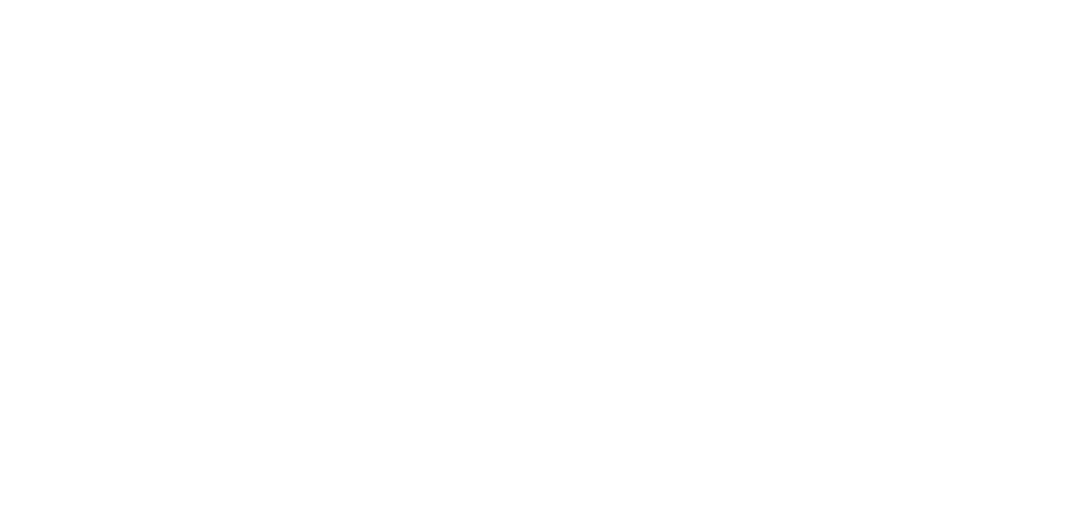
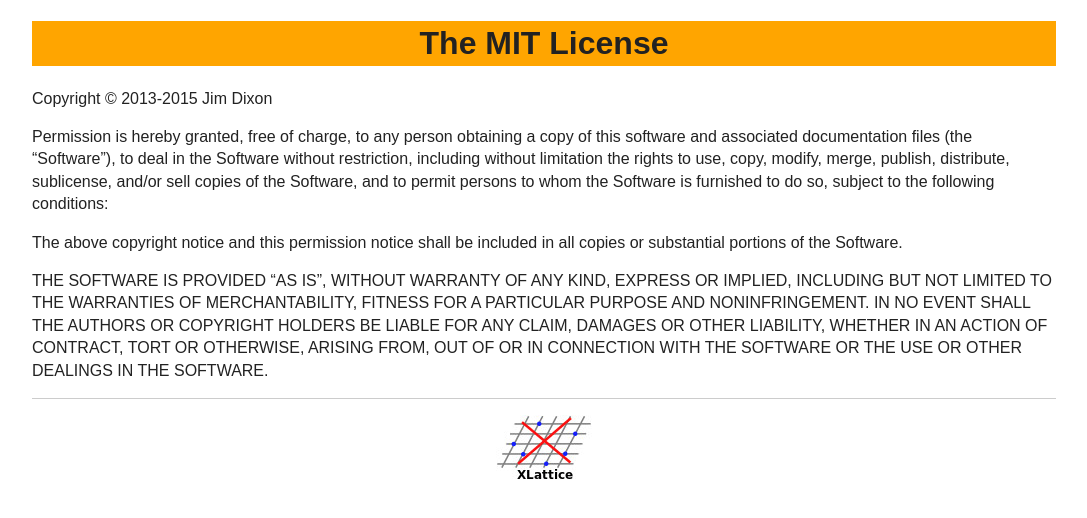
Before and after one commit to jddixon/xlattice_java, a plain HTML site: page LICENSE.html in a window 1280 px wide. Shown: the whole page, without its empty margins (96-1183 px from the left). Drawn offline with Linux system fonts and the light colour scheme.

Commit message:
completing initial gh-pages import

```diff
--- a/LICENSE.html
+++ b/LICENSE.html
@@ -0,0 +1,42 @@
+<!DOCTYPE html PUBLIC "-//W3C//DTD XHTML 1.0 Transitional//EN" "http://www.w3.org/TR/xhtml1/DTD/xhtml1-transitional.dtd">
+<html xmlns="http://www.w3.org/1999/xhtml">
+<head>
+  <title>LICENSE</title>
+  <meta charset="utf-8" />
+  <link rel="stylesheet" type="text/css" href="css/main.css" />
+  <link rel="stylesheet" type="text/css" href="css/normalize.css" />
+  <link rel="stylesheet" type="text/css" href="css/ghp.css" />
+</head>
+<body>
+<div class="content">
+<h1>The MIT License</h1>
+
+<p>Copyright &copy; 2013-2015 Jim Dixon</p>
+
+<p>Permission is hereby granted, free of charge, to any person obtaining a copy of
+this software and associated documentation files (the &ldquo;Software&rdquo;), to deal in
+the Software without restriction, including without limitation the rights to
+use, copy, modify, merge, publish, distribute, sublicense, and/or sell copies of
+the Software, and to permit persons to whom the Software is furnished to do so,
+subject to the following conditions:</p>
+
+<p>The above copyright notice and this permission notice shall be included in all
+copies or substantial portions of the Software.</p>
+
+<p>THE SOFTWARE IS PROVIDED &ldquo;AS IS&rdquo;, WITHOUT WARRANTY OF ANY KIND, EXPRESS OR
+IMPLIED, INCLUDING BUT NOT LIMITED TO THE WARRANTIES OF MERCHANTABILITY, FITNESS
+FOR A PARTICULAR PURPOSE AND NONINFRINGEMENT. IN NO EVENT SHALL THE AUTHORS OR
+COPYRIGHT HOLDERS BE LIABLE FOR ANY CLAIM, DAMAGES OR OTHER LIABILITY, WHETHER
+IN AN ACTION OF CONTRACT, TORT OR OTHERWISE, ARISING FROM, OUT OF OR IN
+CONNECTION WITH THE SOFTWARE OR THE USE OR OTHER DEALINGS IN THE SOFTWARE.</p>
+  <div class="f">
+    <hr />
+    <a href="http://www.xlattice.org">
+    <img src="img/xlattice-2014.jpg"
+    alt="the XLattice Project"
+    style="display: block; margin-left: auto; margin-right: auto">
+    </a>
+  </div>
+</div>
+</body>
+</html>
```
Also changed, not shown: index.html (+38 -1 lines), 1 other file.
